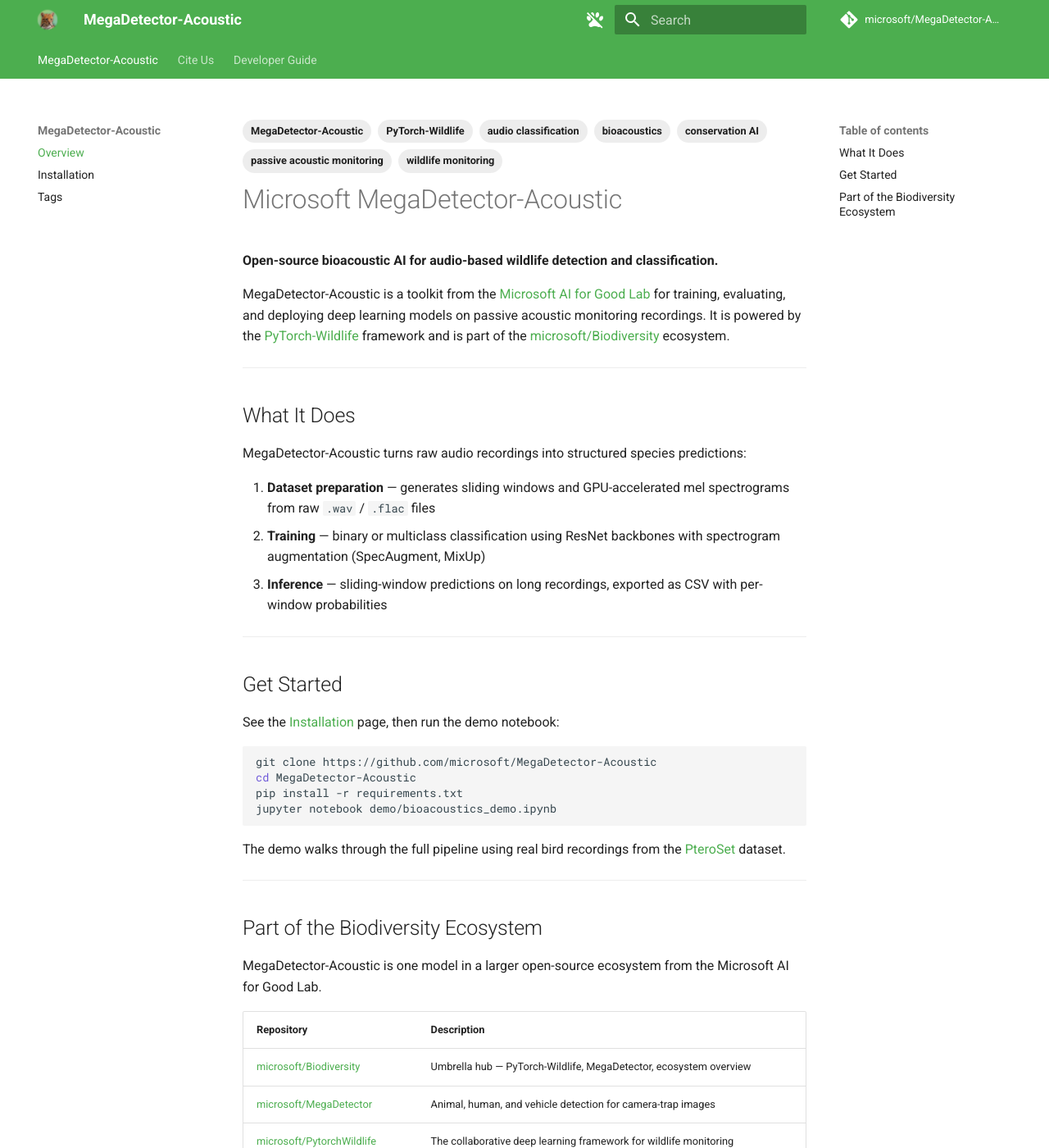
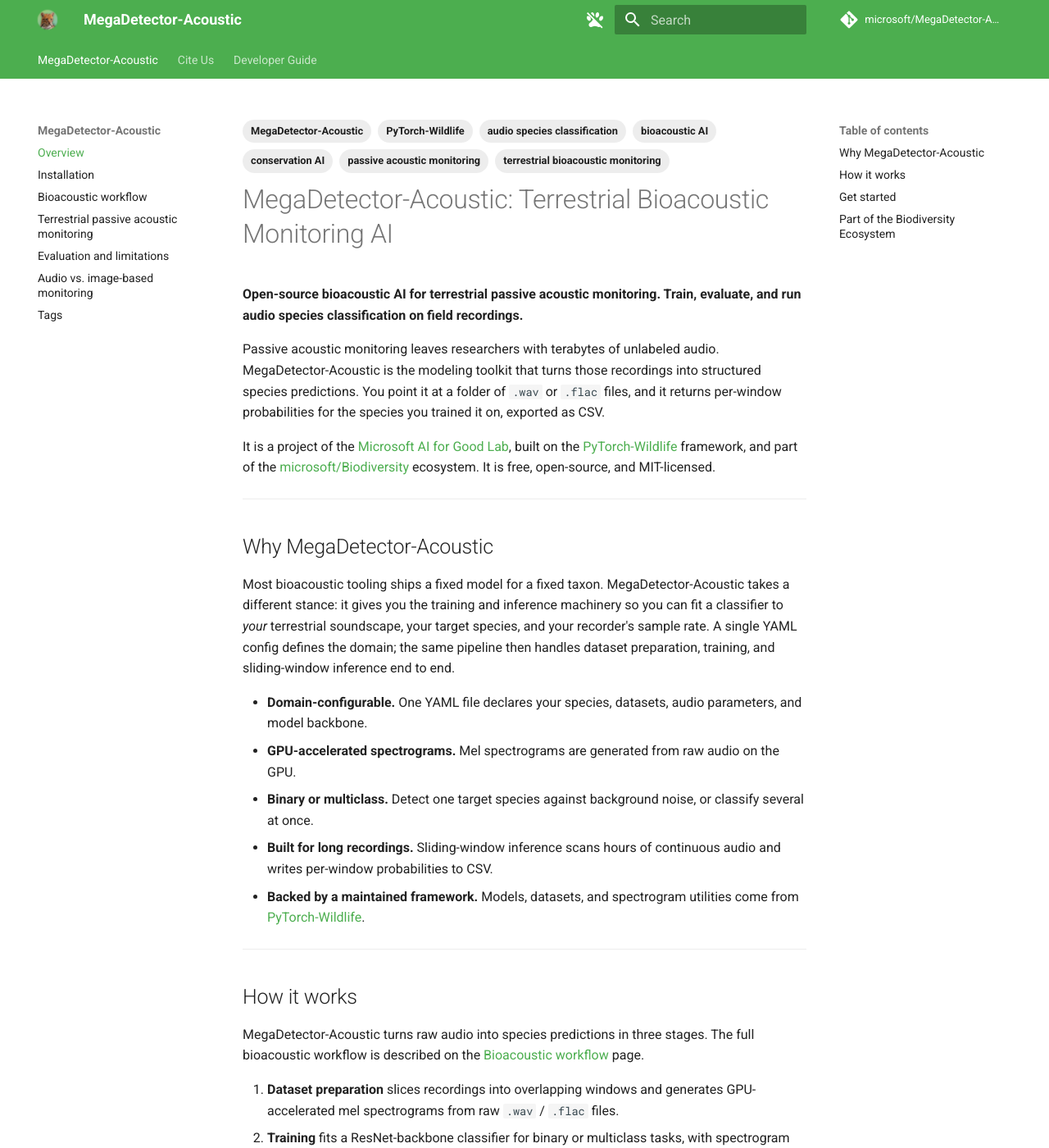
Before and after one commit to microsoft/MegaDetector-Acoustic, an MkDocs documentation site: the page built from docs/index.md, in a window 1280 px wide and 1400 px high. Shown: the whole window at 82% size. Built offline with MkDocs 1.6.1 and Material for MkDocs 9.7.7, drawn with Linux system fonts in a browser that asks for light colours; comment, search, counter and statistics services are not loaded; some of the changed text lies outside the part shown.

Commit message:
docs(seo): MegaDetector-Acoustic content depth + long-tail (terrestrial audio lane)
Deepen the docs site toward the terrestrial bioacoustic classification and
analysis keyword lane.

- index.md: lead with terrestrial passive acoustic monitoring value prop;
  promote terrestrial bioacoustic monitoring + passive acoustic monitoring
  into H1/title/description; add why/how sections and cross-links.
- workflow.md (new): collect, segment, classify, review pipeline targeting
  bioacoustic AI + audio species classification.
- passive-acoustic-monitoring.md (new): terrestrial PAM study guide.
- evaluation.md (new): interpreting per-window predictions and limitations.
- positioning.md (new): audio vs image-based monitoring; links to MegaDetector
  for imagery and SPARROW for hardware rather than competing.
- installation.md: add title front-matter and workflow cross-links.
- mkdocs.yml: add four new pages to nav.
- Front-matter title/description/tags on all new and edited pages.
- Remove em-dashes across docs/ for AI-content hygiene.

````diff
--- a/docs/index.md
+++ b/docs/index.md
@@ -1,36 +1,53 @@
 ---
-description: "MegaDetector-Acoustic — Microsoft AI for Good Lab's open-source bioacoustic AI for audio-based wildlife detection, classification, and biodiversity monitoring."
+title: "MegaDetector-Acoustic: Terrestrial Bioacoustic Monitoring AI"
+description: "Open-source bioacoustic AI for terrestrial passive acoustic monitoring. Train and run audio species classification on your field recordings."
 tags:
   - MegaDetector-Acoustic
-  - bioacoustics
-  - wildlife monitoring
-  - audio classification
+  - bioacoustic AI
+  - terrestrial bioacoustic monitoring
   - passive acoustic monitoring
+  - audio species classification
   - PyTorch-Wildlife
   - conservation AI
 ---
 
-# Microsoft MegaDetector-Acoustic
+# MegaDetector-Acoustic: Terrestrial Bioacoustic Monitoring AI
 
-**Open-source bioacoustic AI for audio-based wildlife detection and classification.**
+**Open-source bioacoustic AI for terrestrial passive acoustic monitoring. Train, evaluate, and run audio species classification on field recordings.**
 
-MegaDetector-Acoustic is a toolkit from the [Microsoft AI for Good Lab](https://www.microsoft.com/en-us/research/group/ai-for-good-research-lab/) for training, evaluating, and deploying deep learning models on passive acoustic monitoring recordings. It is powered by the [PyTorch-Wildlife](https://github.com/microsoft/PytorchWildlife) framework and is part of the [microsoft/Biodiversity](https://github.com/microsoft/Biodiversity) ecosystem.
+Passive acoustic monitoring leaves researchers with terabytes of unlabeled audio. MegaDetector-Acoustic is the modeling toolkit that turns those recordings into structured species predictions. You point it at a folder of `.wav` or `.flac` files, and it returns per-window probabilities for the species you trained it on, exported as CSV.
+
+It is a project of the [Microsoft AI for Good Lab](https://www.microsoft.com/en-us/research/group/ai-for-good-research-lab/), built on the [PyTorch-Wildlife](https://github.com/microsoft/PytorchWildlife) framework, and part of the [microsoft/Biodiversity](https://github.com/microsoft/Biodiversity) ecosystem. It is free, open-source, and MIT-licensed.
 
 ---
 
-## What It Does
+## Why MegaDetector-Acoustic
 
-MegaDetector-Acoustic turns raw audio recordings into structured species predictions:
+Most bioacoustic tooling ships a fixed model for a fixed taxon. MegaDetector-Acoustic takes a different stance: it gives you the training and inference machinery so you can fit a classifier to *your* terrestrial soundscape, your target species, and your recorder's sample rate. A single YAML config defines the domain; the same pipeline then handles dataset preparation, training, and sliding-window inference end to end.
 
-1. **Dataset preparation** — generates sliding windows and GPU-accelerated mel spectrograms from raw `.wav` / `.flac` files
-2. **Training** — binary or multiclass classification using ResNet backbones with spectrogram augmentation (SpecAugment, MixUp)
-3. **Inference** — sliding-window predictions on long recordings, exported as CSV with per-window probabilities
+- **Domain-configurable.** One YAML file declares your species, datasets, audio parameters, and model backbone.
+- **GPU-accelerated spectrograms.** Mel spectrograms are generated from raw audio on the GPU.
+- **Binary or multiclass.** Detect one target species against background noise, or classify several at once.
+- **Built for long recordings.** Sliding-window inference scans hours of continuous audio and writes per-window probabilities to CSV.
+- **Backed by a maintained framework.** Models, datasets, and spectrogram utilities come from [PyTorch-Wildlife](https://github.com/microsoft/PytorchWildlife).
 
 ---
 
-## Get Started
+## How it works
 
-See the [Installation](installation.md) page, then run the demo notebook:
+MegaDetector-Acoustic turns raw audio into species predictions in three stages. The full bioacoustic workflow is described on the [Bioacoustic workflow](workflow.md) page.
+
+1. **Dataset preparation** slices recordings into overlapping windows and generates GPU-accelerated mel spectrograms from raw `.wav` / `.flac` files.
+2. **Training** fits a ResNet-backbone classifier for binary or multiclass tasks, with spectrogram augmentation (SpecAugment, MixUp).
+3. **Inference** runs sliding-window predictions across long recordings and exports per-window probabilities as CSV.
+
+For the longer view on deploying this in a study, see [Passive acoustic monitoring (terrestrial)](passive-acoustic-monitoring.md), and read [Evaluation and limitations](evaluation.md) before acting on predictions.
+
+---
+
+## Get started
+
+Install, then run the demo notebook:
 
 ```bash
 git clone https://github.com/microsoft/MegaDetector-Acoustic
@@ -39,22 +56,24 @@
 jupyter notebook demo/bioacoustics_demo.ipynb
 ```
 
-The demo walks through the full pipeline using real bird recordings from the [PteroSet](https://zenodo.org/records/19137071) dataset.
+The demo walks through the full pipeline using real bird recordings from the [PteroSet](https://zenodo.org/records/19137071) dataset, a benchmark of tropical bird vocalizations collected through passive acoustic monitoring. Full setup details are on the [Installation](installation.md) page.
+
+New to acoustic versus image-based monitoring? The [Audio vs. image-based monitoring](positioning.md) note explains where MegaDetector-Acoustic fits alongside the rest of the ecosystem.
 
 ---
 
 ## Part of the Biodiversity Ecosystem
 
-MegaDetector-Acoustic is one model in a larger open-source ecosystem from the Microsoft AI for Good Lab.
+MegaDetector-Acoustic is one model in a larger open-source ecosystem from the Microsoft AI for Good Lab. Each project handles a different sensing modality; the [microsoft/Biodiversity](https://github.com/microsoft/Biodiversity) umbrella hub ties them together.
 
 | Repository | Description |
 |---|---|
-| [microsoft/Biodiversity](https://github.com/microsoft/Biodiversity) | Umbrella hub — PyTorch-Wildlife, MegaDetector, ecosystem overview |
+| [microsoft/Biodiversity](https://github.com/microsoft/Biodiversity) | Umbrella hub for PyTorch-Wildlife, MegaDetector, and the ecosystem overview |
 | [microsoft/MegaDetector](https://github.com/microsoft/MegaDetector) | Animal, human, and vehicle detection for camera-trap images |
 | [microsoft/PytorchWildlife](https://github.com/microsoft/PytorchWildlife) | The collaborative deep learning framework for wildlife monitoring |
-| [microsoft/MegaDetector-Acoustic](https://github.com/microsoft/MegaDetector-Acoustic) | **This repo** — bioacoustic AI for audio-based wildlife monitoring |
+| [microsoft/MegaDetector-Acoustic](https://github.com/microsoft/MegaDetector-Acoustic) | **This repo.** Bioacoustic AI for terrestrial audio-based monitoring |
 | [microsoft/MegaDetector-Overhead](https://github.com/microsoft/MegaDetector-Overhead) | Wildlife detection in aerial and drone imagery |
 | [microsoft/MegaDetector-Sonar](https://github.com/microsoft/MegaDetector-Sonar) | Sonar-based wildlife detection for aquatic monitoring |
-| [microsoft/MegaDetector-Classifier](https://github.com/microsoft/MegaDetector-Classifier) | Camera-trap species classification fine-tuning — adapt classifiers to your own datasets and geographic regions |
-| [microsoft/SPARROW](https://github.com/microsoft/SPARROW) | Solar-Powered Acoustic and Remote Recording Observation Watch — AI-enabled edge device |
+| [microsoft/MegaDetector-Classifier](https://github.com/microsoft/MegaDetector-Classifier) | Camera-trap species classification fine-tuning to adapt classifiers to your own datasets and geographic regions |
+| [microsoft/SPARROW](https://github.com/microsoft/SPARROW) | Solar-Powered Acoustic and Remote Recording Observation Watch, an AI-enabled edge device for field recording |
 | SPARROW Studio | Desktop application for all AI for Good Lab models |
--- /dev/null
+++ b/docs/workflow.md
@@ -0,0 +1,84 @@
+---
+title: "Bioacoustic Workflow: Collect, Segment, Classify, Review"
+description: "A bioacoustic AI workflow for audio species classification: segment recordings, generate spectrograms, train a classifier, and review predictions."
+tags:
+  - bioacoustic AI
+  - audio species classification
+  - bioacoustic workflow
+  - passive acoustic monitoring
+  - MegaDetector-Acoustic
+---
+
+# Bioacoustic Workflow: Collect, Segment, Classify, Review
+
+This page describes the end-to-end bioacoustic AI workflow that MegaDetector-Acoustic supports, from raw field recordings to reviewed species predictions. Each stage maps to a CLI script in the repository, and the same path is demonstrated in the [demo notebook](https://github.com/microsoft/MegaDetector-Acoustic/blob/main/demo/bioacoustics_demo.ipynb).
+
+If you are setting up for the first time, start with [Installation](installation.md). For where this approach fits among recording hardware and image-based methods, see [Audio vs. image-based monitoring](positioning.md).
+
+## 1. Collect
+
+The workflow begins with audio you have already recorded. MegaDetector-Acoustic reads standard `.wav` and `.flac` files, so any passive acoustic monitoring recorder that writes those formats can feed the pipeline. The recorder's sample rate is declared in your YAML config (the demo configs use 48 kHz), which keeps spectrogram parameters consistent between training and inference.
+
+Recording in the field is a separate concern handled by dedicated hardware. For a solar-powered edge recorder built for remote deployments, see [SPARROW](https://microsoft.github.io/SPARROW/).
+
+## 2. Segment
+
+Continuous recordings are long, but vocalizations are short. The `prepare_dataset.py` script slices each recording into overlapping windows and generates a mel spectrogram for every window. Window length and overlap are set in the `audio` block of your config:
+
+```yaml
+audio:
+  sample_rate: 48000
+  window_size_sec: 5.0
+  overlap_sec: 4.0
+
+spectrogram:
+  n_fft: 2048
+  hop_length: 512
+  n_mels: 224
+```
+
+Spectrogram generation is GPU-accelerated and falls back to CPU when no GPU is available. The output is a set of spectrograms plus train, validation, and test splits ready for the classifier.
+
+```bash
+python prepare_dataset.py --config config/my_domain.yaml
+```
+
+## 3. Classify
+
+With spectrograms prepared, you train a classifier. MegaDetector-Acoustic uses ResNet backbones and supports two task types:
+
+- **Binary.** Distinguish one target signal from background noise (for example, the demo's AVEVOC-vs-noise task).
+- **Multiclass.** Assign each window to one of several species (the demo trains a top-4 species classifier).
+
+```bash
+# Binary classification
+python train.py --config config/my_domain.yaml \
+    --train_csv train_split.csv \
+    --val_csv val_split.csv \
+    --test_csv test_split.csv
+
+# Multiclass classification (for example, 4 species)
+python train.py --config config/my_domain.yaml \
+    --train_csv train_split.csv \
+    --test_csv test_split.csv \
+    --num_classes 4
+```
+
+Training applies spectrogram augmentation such as SpecAugment and MixUp to improve generalization. Backbone, batch size, learning rate, and epochs are all set in the `training` block of the config.
+
+## 4. Review
+
+Inference scans long recordings with a sliding window and writes per-window probabilities to CSV, so you can review predictions against the source audio and ground-truth annotations.
+
+```bash
+python inference.py --config config/my_domain.yaml \
+    --checkpoint model.ckpt \
+    --audios_source /path/to/audio/folder \
+    --dataset my_inference
+```
+
+For teams that prefer not to train from scratch, the demo also shows how to run a pre-trained ONNX model (`MD_AudioBirds_V1.onnx`, downloaded from Zenodo) and visualize its predictions against ground truth. How to read and threshold these outputs, and the limits of doing so, are covered on the [Evaluation and limitations](evaluation.md) page.
+
+## Putting it together
+
+The four stages form one continuous pipeline: collect audio, segment it into spectrogram windows, classify each window, and review the results. Because the whole workflow is driven by a single YAML config, adapting it to a new terrestrial soundscape is mostly a matter of declaring new species and pointing at new data. See [Passive acoustic monitoring (terrestrial)](passive-acoustic-monitoring.md) for how this fits into a monitoring study.
--- a/mkdocs.yml
+++ b/mkdocs.yml
@@ -73,6 +73,10 @@
   - MegaDetector-Acoustic:
     - Overview: index.md
     - Installation: installation.md
+    - Bioacoustic workflow: workflow.md
+    - Terrestrial passive acoustic monitoring: passive-acoustic-monitoring.md
+    - Evaluation and limitations: evaluation.md
+    - Audio vs. image-based monitoring: positioning.md
     - Tags: tags.md
   - Cite Us: cite.md
   - Developer Guide: build_mkdocs.md
````
Also changed, not shown: docs/build_mkdocs.md (+2 -2 lines), docs/cite.md (+3 -3 lines), docs/evaluation.md (added, +43 -0 lines), docs/installation.md (+9 -4 lines), docs/passive-acoustic-monitoring.md (added, +50 -0 lines), docs/positioning.md (added, +43 -0 lines).
